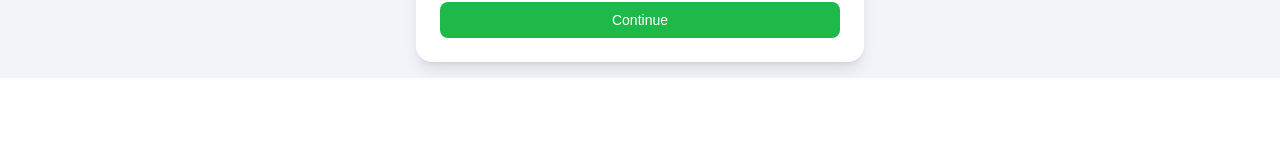
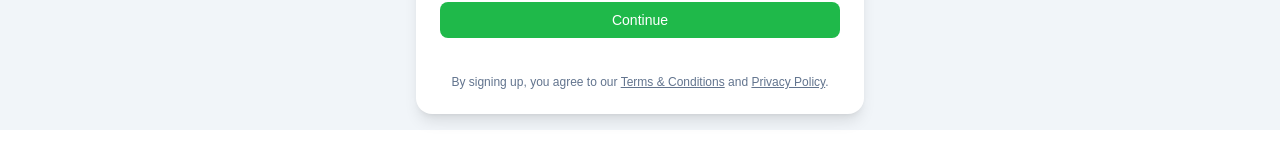
Before and after one commit to petersenula/merci, a Next.js app: page /earners/signup in a window 1280 px wide. Shown: the part 444-608 px from the top of the page. Built offline with nearby package versions, Linux system fonts and the light colour scheme; no server answers.

Commit message:
AGB and PP in signup

```diff
--- a/public/locales/de/translations.json
+++ b/public/locales/de/translations.json
@@ -634,7 +634,9 @@
   "privacy_section_9_title": "9. Kontakt",
   "privacy_section_9_text": "<p>Bei Fragen zu dieser Datenschutzerklärung oder zum Datenschutz kontaktiere bitte:</p><p>[Your Company Name]<br/>E-Mail: [your@email.com]</p>",
 
-  "footer_company_name": "Delegate Family Finance GmbH"
+  "footer_company_name": "Delegate Family Finance GmbH",
 
+  "signup_terms_prefix": "Mit der Registrierung stimmst Du unseren",
+  "signup_terms_and": "und"
 
 }
--- a/public/locales/en/translations.json
+++ b/public/locales/en/translations.json
@@ -628,7 +628,9 @@
   "privacy_section_9_title": "9. Contact",
   "privacy_section_9_text": "<p>For questions regarding this Privacy Policy or data protection matters, please contact:</p><p>[Your Company Name]<br/>Email: [your@email.com]</p>",
 
-  "footer_company_name": "Delegate Family Finance GmbH"
+  "footer_company_name": "Delegate Family Finance GmbH",
 
+  "signup_terms_prefix": "By signing up, you agree to our",
+  "signup_terms_and": "and"
 
 }
--- a/public/locales/fr/translations.json
+++ b/public/locales/fr/translations.json
@@ -635,6 +635,9 @@
   "privacy_section_9_title": "9. Contact",
   "privacy_section_9_text": "<p>Pour toute question relative à la présente politique de confidentialité ou à la protection des données, veuillez contacter :</p><p>[Your Company Name]<br/>E-mail : [your@email.com]</p>",
 
-  "footer_company_name": "Delegate Family Finance GmbH"
+  "footer_company_name": "Delegate Family Finance GmbH",
+
+  "signup_terms_prefix": "En créant un compte, vous acceptez nos",
+  "signup_terms_and": "et"
 
 }
--- a/public/locales/it/translations.json
+++ b/public/locales/it/translations.json
@@ -632,6 +632,9 @@
   "privacy_section_9_title": "9. Contatto",
   "privacy_section_9_text": "<p>Per domande relative alla presente Informativa sulla privacy o alla protezione dei dati, contattaci all’indirizzo:</p><p>[Your Company Name]<br/>Email: [your@email.com]</p>",
 
-  "footer_company_name": "Delegate Family Finance GmbH"
+  "footer_company_name": "Delegate Family Finance GmbH",
+
+  "signup_terms_prefix": "Registrandoti, accetti i nostri",
+  "signup_terms_and": "e"
 
 }
--- a/src/components/auth/EarnerSignupForm.tsx
+++ b/src/components/auth/EarnerSignupForm.tsx
@@ -7,6 +7,7 @@ import { PasswordField } from '@/components/PasswordField';
 import { PasswordConfirmField } from '@/components/PasswordConfirmField';
 import { getSupabaseBrowserClient } from "@/lib/supabaseBrowser";
 import Button from '@/components/ui/button';
+import Link from "next/link";
 
 import { checkRegistrationStatus } from "@/lib/checkRegistrationStatus";
 
@@ -181,6 +182,25 @@ export default function EarnerSignupForm() {
           >
             {loading ? t('signup_submitting') : t('signup_submit')}
           </Button>
+          <p className="text-xs text-slate-500 text-center mt-4">
+            {t("signup_terms_prefix")}{" "}
+            <Link
+              href="/terms"
+              className="underline hover:text-slate-700"
+              target="_blank"
+            >
+              {t("terms_title")}
+            </Link>{" "}
+            {t("signup_terms_and")}{" "}
+            <Link
+              href="/privacy"
+              className="underline hover:text-slate-700"
+              target="_blank"
+            >
+              {t("privacy_title")}
+            </Link>
+            .
+          </p>
         </form>
       </div>
     </div>
--- a/src/components/auth/EmployerSignupForm.tsx
+++ b/src/components/auth/EmployerSignupForm.tsx
@@ -7,6 +7,7 @@ import { PasswordField } from '@/components/PasswordField';
 import { PasswordConfirmField } from '@/components/PasswordConfirmField';
 import { getSupabaseBrowserClient } from "@/lib/supabaseBrowser";
 import Button from '@/components/ui/button';
+import Link from "next/link";
 
 import { checkRegistrationStatus } from "@/lib/checkRegistrationStatus";
 
@@ -274,6 +275,25 @@ export default function EmployerSignupForm() {
               ? t('signup_employer_submitting')
               : t('signup_employer_submit')}
           </Button>
+          <p className="text-xs text-slate-500 text-center mt-4">
+            {t("signup_terms_prefix")}{" "}
+            <Link
+              href="/terms"
+              className="underline hover:text-slate-700"
+              target="_blank"
+            >
+              {t("terms_title")}
+            </Link>{" "}
+            {t("signup_terms_and")}{" "}
+            <Link
+              href="/privacy"
+              className="underline hover:text-slate-700"
+              target="_blank"
+            >
+              {t("privacy_title")}
+            </Link>
+            .
+          </p>
         </form>
       </div>
     </div>
```
